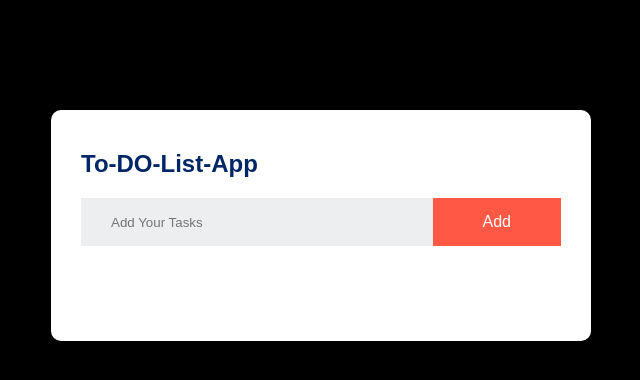
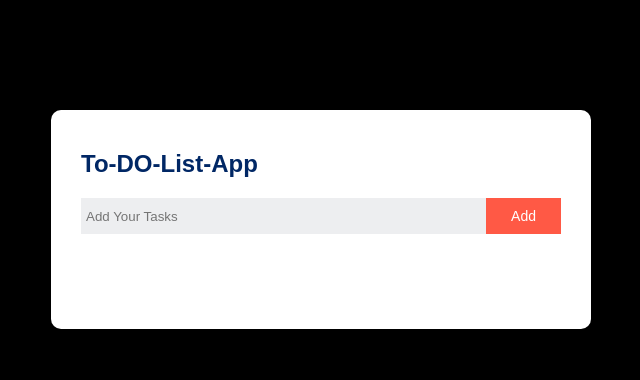
Before and after one commit to dilipkumar116/toDoApp, a plain HTML site: page index.html in a window 1280 px wide. Shown: the whole page, without its empty margins (319-959 px from the left). Drawn offline with Linux system fonts and the light colour scheme.

Commit message:
Add files via upload

```diff
--- a/style.css
+++ b/style.css
@@ -36,7 +36,6 @@
     justify-content: space-around;
     background: #edeef0;
     border-radius: 0px;
-    padding-left: 20px;
     margin-bottom: 25px;
 }
 
@@ -45,17 +44,17 @@
     border: none;
     outline: none;
     background: transparent;
-    padding: 10px;
-    font-weight: 14px;
+    padding: 5px;
+    font-weight: 10px;
 }
 
 .row button{
     border: none;
     outline: none;
-    padding: 15px 50px;
+    padding: 10px 25px;
     background: #ff5945;
     color: #fff;
-    font-size: 16px;
+    font-size: 14px;
     border-radius: 0px;
     cursor: pointer;
 }
```
